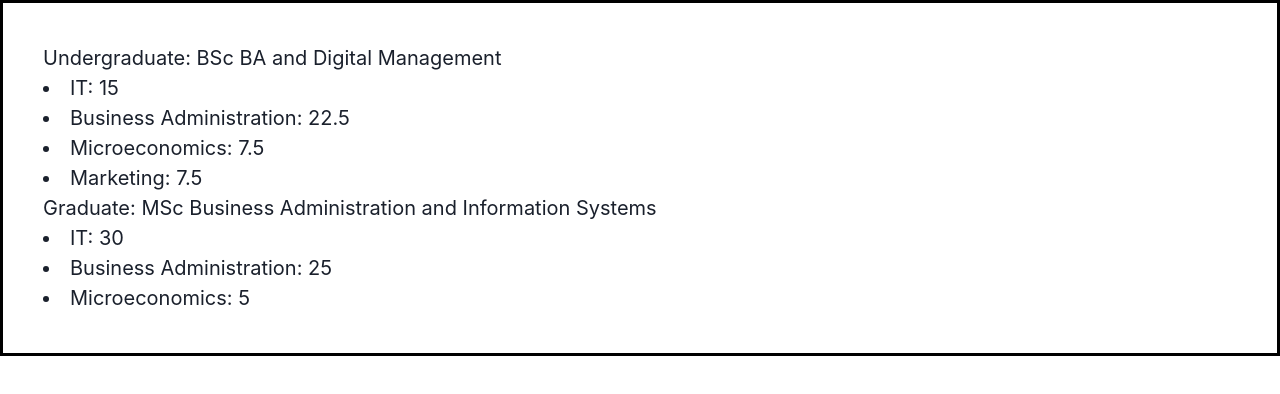
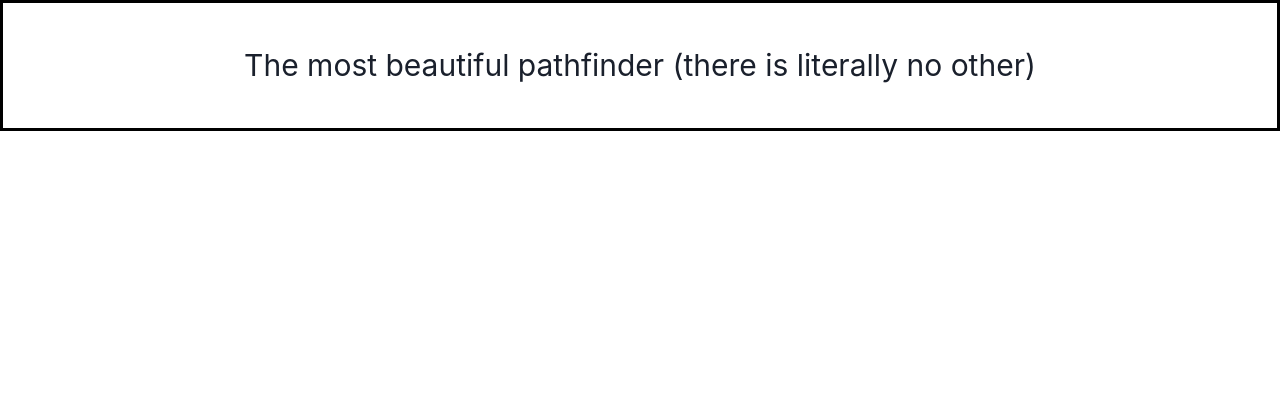
Before and after one commit to vemolista/cbs-pathfinder, a React (Create React App) app: page / in a window 1280 px wide. Shown: the top 394 px of the page. Built offline with nearby package versions, Linux system fonts and the light colour scheme.

Commit message:
Clean up App.tsx

```diff
--- a/src/App.tsx
+++ b/src/App.tsx
@@ -1,24 +1,10 @@
 import { ChakraProvider, Box, theme } from "@chakra-ui/react";
-import { digitalManagement, informationSystems } from "./declarations/data";
-import { ProgrammeLevel } from "./declarations/types";
-import { showRewards } from "./components/showRewards";
-import { RequirementsBox } from "./components/requirementsBox";
 
 export const App = () => (
 	<ChakraProvider theme={theme}>
 		<Box padding={10} fontSize="xl" style={{ border: "3px solid black" }}>
-			<Box>
-				{ProgrammeLevel[digitalManagement.programmeLevel]}:{" "}
-				{digitalManagement.title}
-			</Box>
-			{showRewards(digitalManagement.mandatoryCourses)}
-			<Box>
-				<Box>
-					{`${ProgrammeLevel[informationSystems.programmeLevel]}: ${
-						informationSystems.title
-					}`}
-				</Box>
-				<RequirementsBox requirements={informationSystems.requirements} />
+			<Box textAlign={"center"} fontSize={"3xl"}>
+				The most beautiful pathfinder (there is literally no other)
 			</Box>
 		</Box>
 	</ChakraProvider>
```
